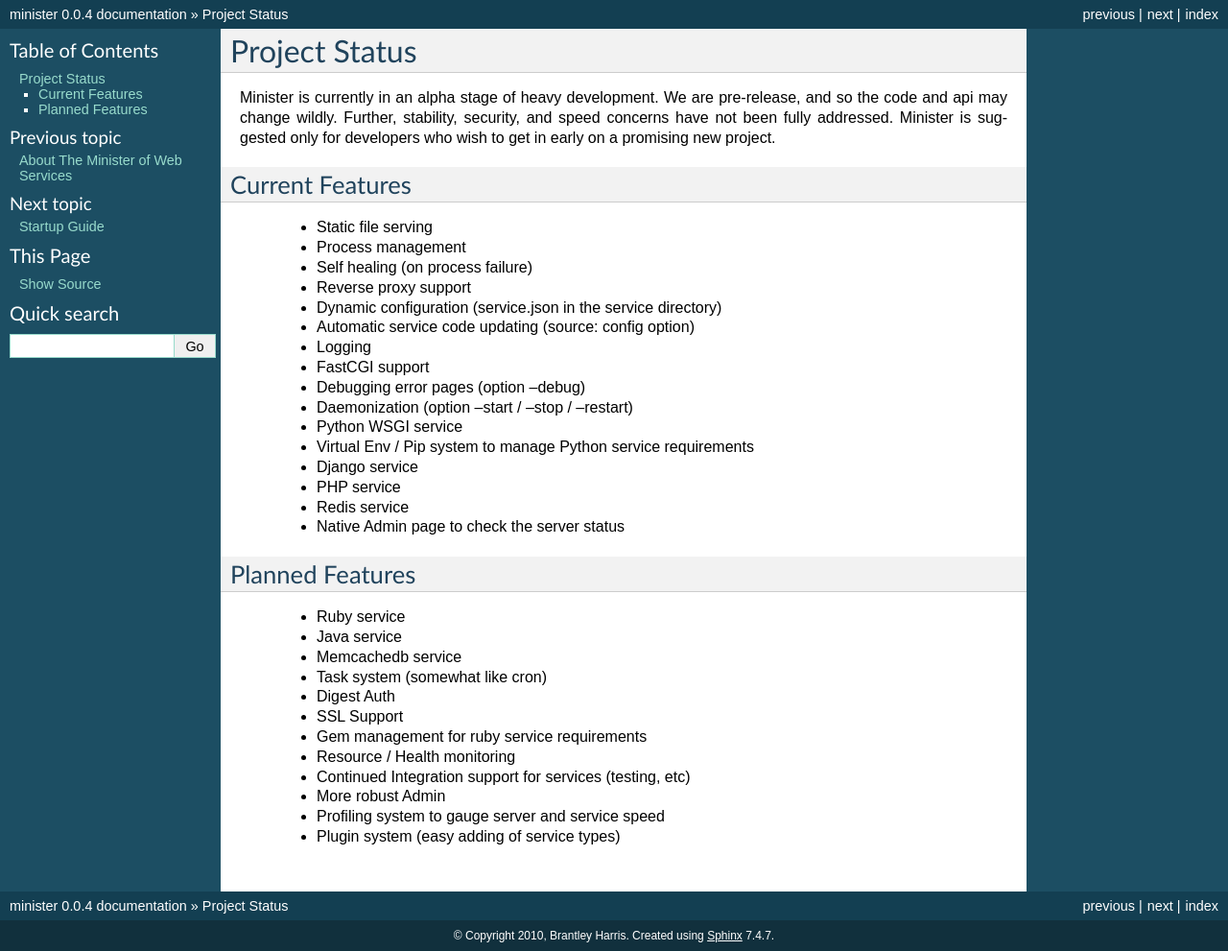
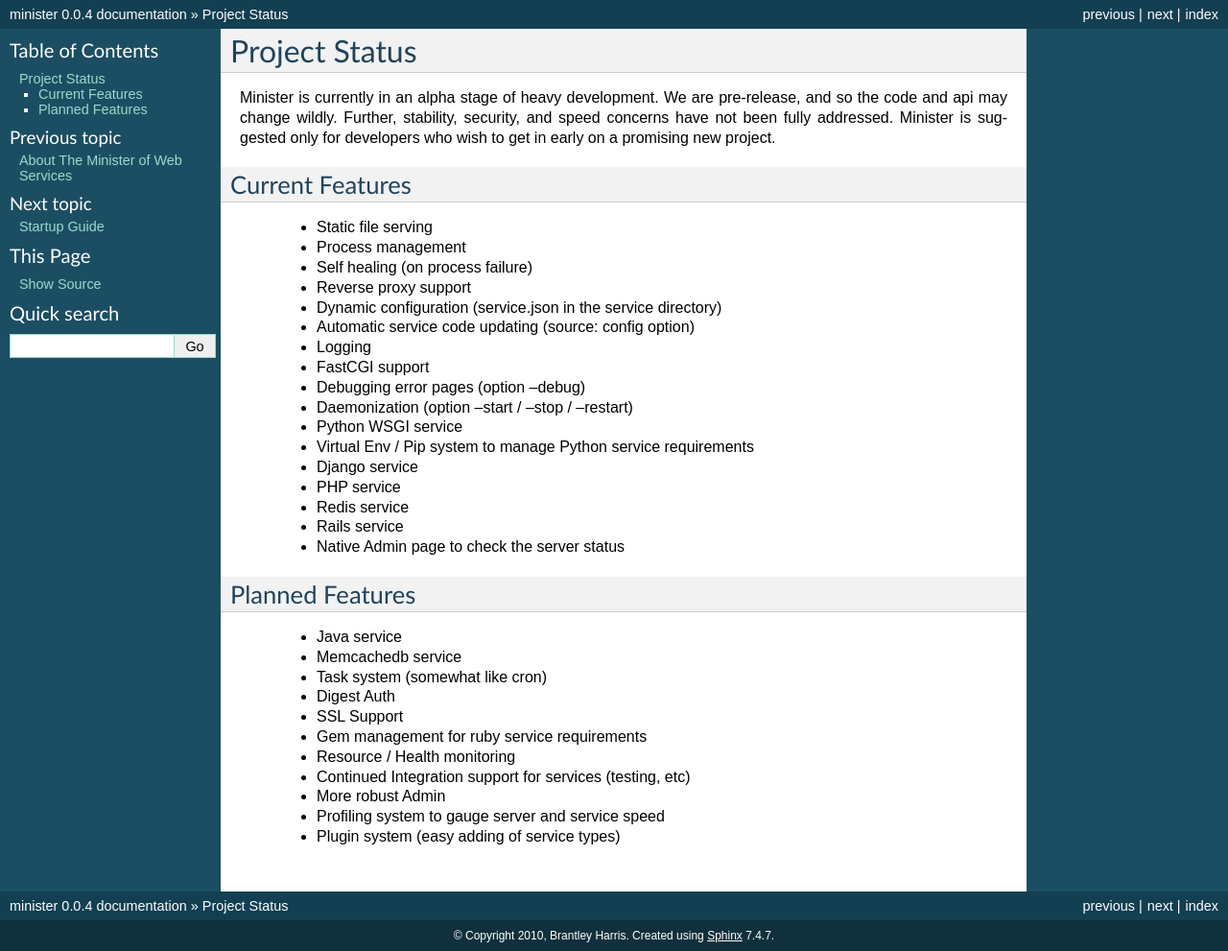
Before and after one commit to DeadWisdom/Minister, a Sphinx documentation site: the page built from docs/status.txt, in a window 1280 px wide. Shown: the whole page at 96% size. Built offline with Sphinx 7.4.7, drawn with Linux system fonts in a browser that asks for light colours.

Commit message:
Notes fix.

```diff
--- a/docs/status.txt
+++ b/docs/status.txt
@@ -25,12 +25,12 @@
  * Django service
  * PHP service
  * Redis service
+ * Rails service
  * Native Admin page to check the server status
 
 Planned Features
 ------------------
 
- * Ruby service
  * Java service
  * Memcachedb service
  * Task system (somewhat like cron)
```
